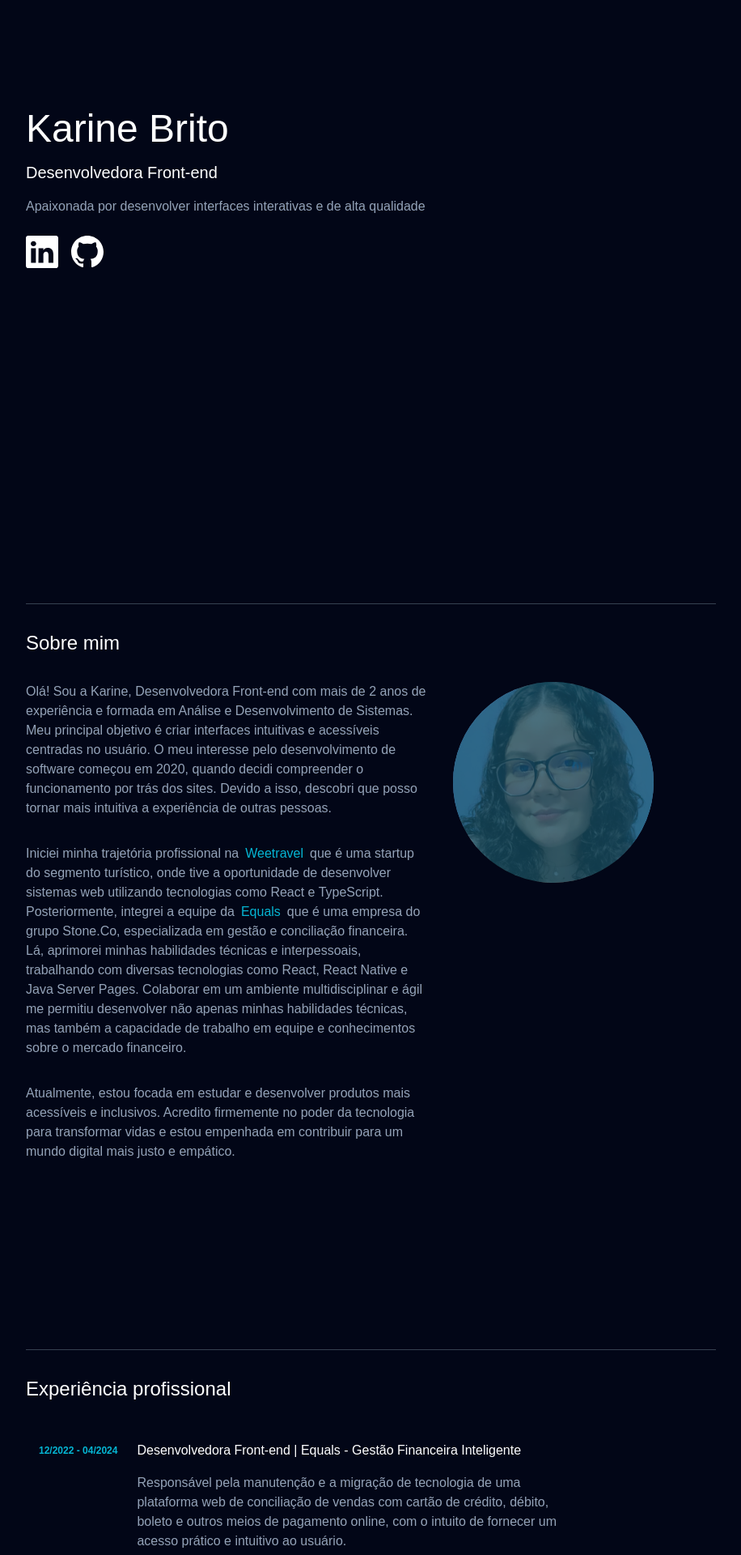
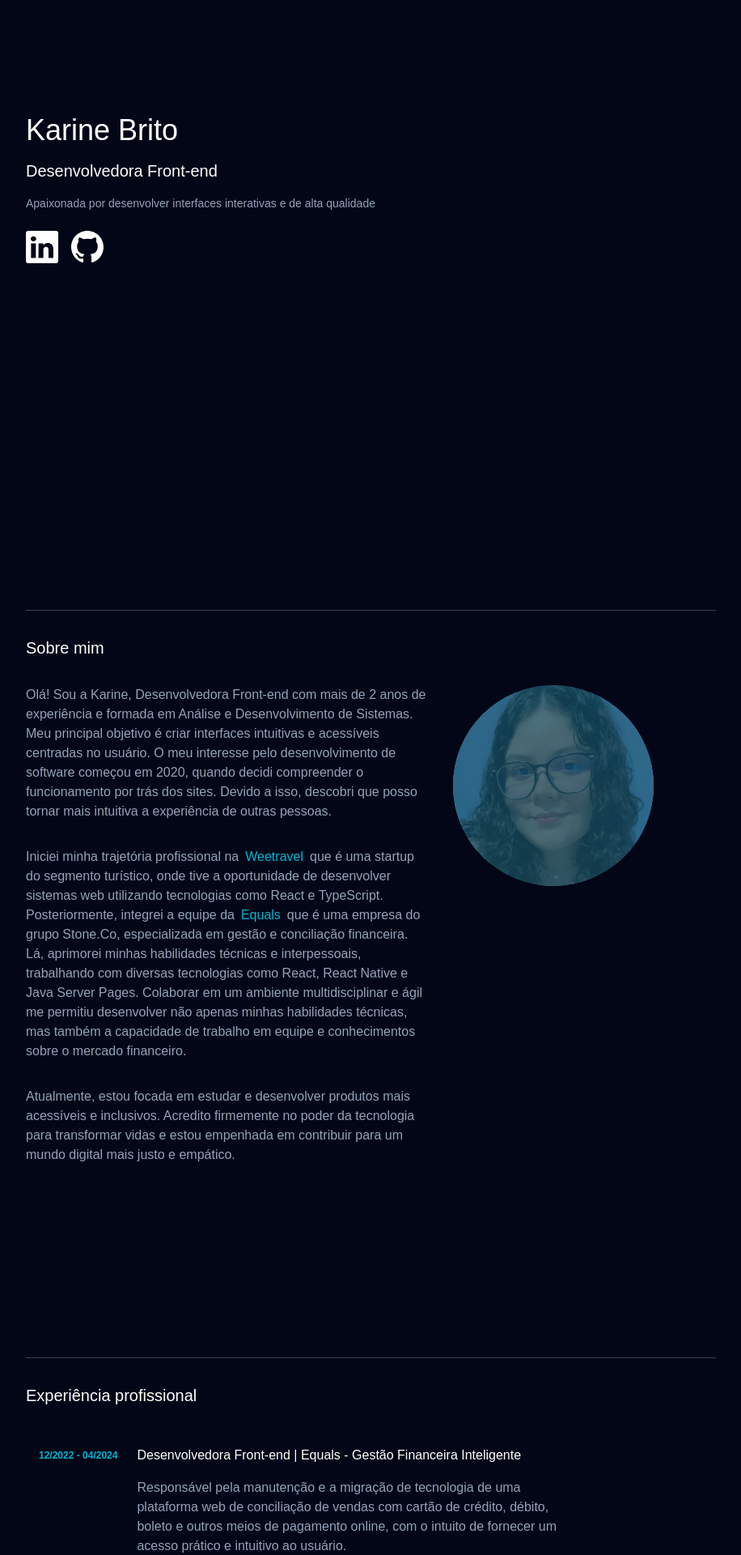
Before and after one commit to karinebrito/karinebrito.github.io, a React (Vite) app: page / in a window 1280 px wide. Shown: the part 260-2180 px from the top of the page at 81% size, without its empty margins (96-1012 px from the left). Built offline with nearby package versions, Linux system fonts and the light colour scheme.

Commit message:
changing font size

```diff
--- a/src/components/contact.tsx
+++ b/src/components/contact.tsx
@@ -26,14 +26,14 @@ const Contact = () => {
     return (
         <section id="contact-section" ref={ref} className="bg-slate-900">
             <div className={`flex flex-col justify-center items-center lg:text-justify p-10 lg:px-32 transition-opacity duration-800 ease-in-out ${showContent ? 'opacity-100' : 'opacity-0'}`}>
-                <h2 className="text-xl text-white xs:mt-20" >{t('contact.contact_me')}</h2>
+                <h2 className="text-xl text-white xs:mt-40" >{t('contact.contact_me')}</h2>
                 <div className="mt-4 text-slate-400">
                     <p>
                         {t('contact.doubt')}
                     </p>
                 </div>
                 <div className="flex flex-col">
-                    <button onClick={openEmail} className="mt-4 p-2 text-white rounded border-2 transition-transform transform hover:scale-110">
+                    <button onClick={openEmail} className="mt-4 p-2 text-sm text-white rounded border-2 transition-transform transform hover:scale-110">
                         {t('contact.say_hello')}
                     </button>
                     <div className="mt-20">
--- a/src/components/experience.tsx
+++ b/src/components/experience.tsx
@@ -19,8 +19,8 @@ const Experience = () => {
 
   return (
     <section id="experience-section" ref={ref} className={`p-10 lg:p-20 lg:px-32 flex flex-col justify-center lg:min-h-screen transition-opacity duration-800 ease-in-out ${showContent ? "opacity-100" : "opacity-0"}`}>
-      <div className="border-b border-gray-700 w-5/6 mt-10 mb-8"></div>
-      <h1 className="text-4xl xs:text-2xl text-white">{t('experience.experience')}</h1>
+      <div className="border-b border-gray-700 w-5/6 mt-10 xs:mt-12 mb-8"></div>
+      <h1 className="text-4xl xs:text-xl text-white">{t('experience.experience')}</h1>
       <ol className="mt-8 grid lg:w-2/3 md:1/2">
         <a href="https://equals.com.br/" target="_blank" rel="noopener noreferrer">
           <li className="rounded-md hover:bg-gray-900 transition-colors w-full p-4 flex flex-col md:flex-row">
--- a/src/components/hero.tsx
+++ b/src/components/hero.tsx
@@ -23,13 +23,13 @@ const Hero = () => {
       <section className="flex justify-center items-center p-10 lg:p-20 lg:px-32 lg:min-h-screen">
         <div className="md:w-full xs:w-full">
             <div>
-              <h1 className="mt-4 text-5xl xs:text-5xl text-white">{t('hero.name')}</h1>
+              <h1 className="mt-4 text-lg xs:text-4xl text-white">{t('hero.name')}</h1>
             </div>
             <h2 className="mt-4 text-lg xs:text-xl text-white">
               {t('hero.developer')}
             </h2>
             <div>
-              <h3 className="mt-4 max-w text-slate-400">
+              <h3 className="mt-4 text-sm max-w text-slate-400">
                 {t('hero.description_resume')}
               </h3>
             </div>
@@ -45,8 +45,8 @@ const Hero = () => {
       </section>
 
       <section id="about-section" ref={ref} className={`p-10 lg:p-20 lg:px-32 flex flex-col justify-center lg:min-h-screen transition-opacity duration-800 ease-in-out ${showContent ? "opacity-100" : "opacity-0"}`}>
-        <div className="border-b border-gray-700 w-5/6 mt-10 mb-8"></div>
-        <h1 className="text-4xl xs:text-2xl text-white lg:mr-4 mb-8">{t('hero.about')}</h1>
+        <div className="border-b border-gray-700 w-5/6 mt-10 xs:mt-12 mb-8"></div>
+        <h1 className="text-4xl xs:text-xl text-white lg:mr-4 mb-8">{t('hero.about')}</h1>
         <div className="grid lg:grid-cols-4 md:grid-cols-2 gap-8">
           <div className="lg:col-span-2 text-slate-400">
             <p>{t('hero.description_complete')}</p>
```
